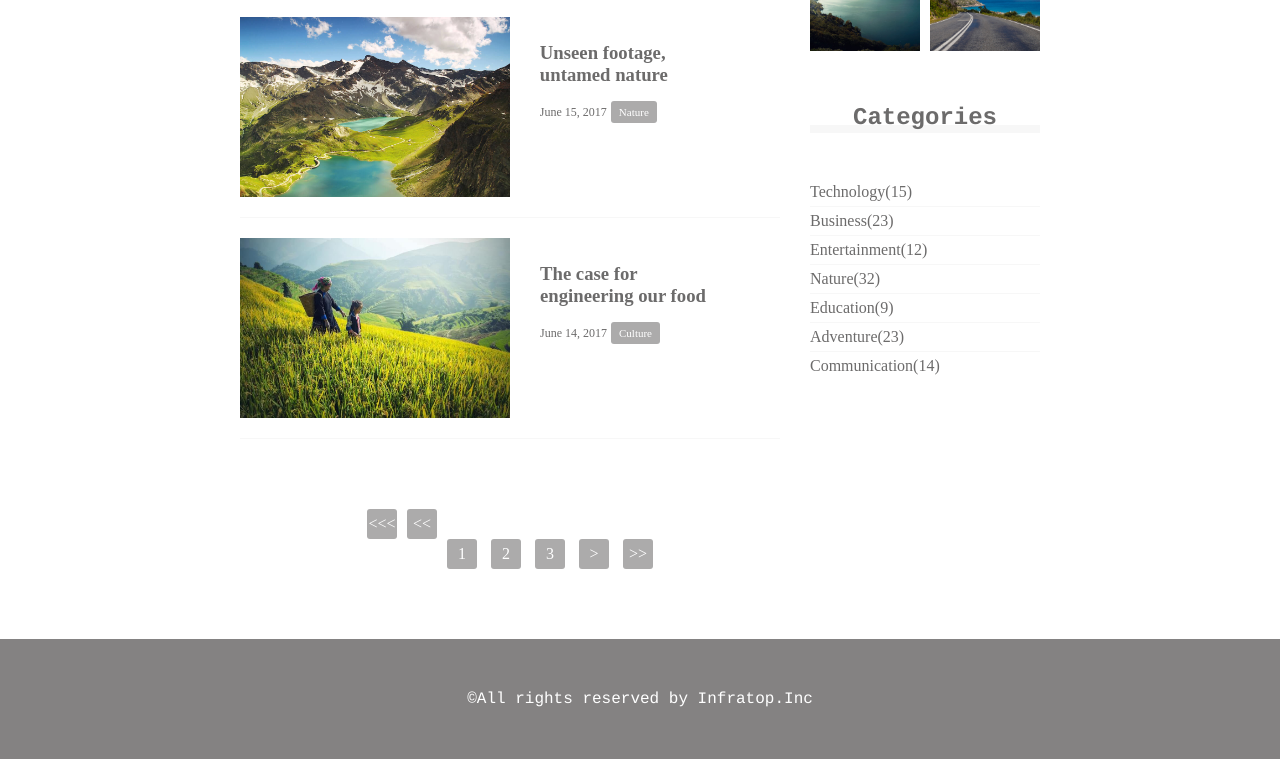
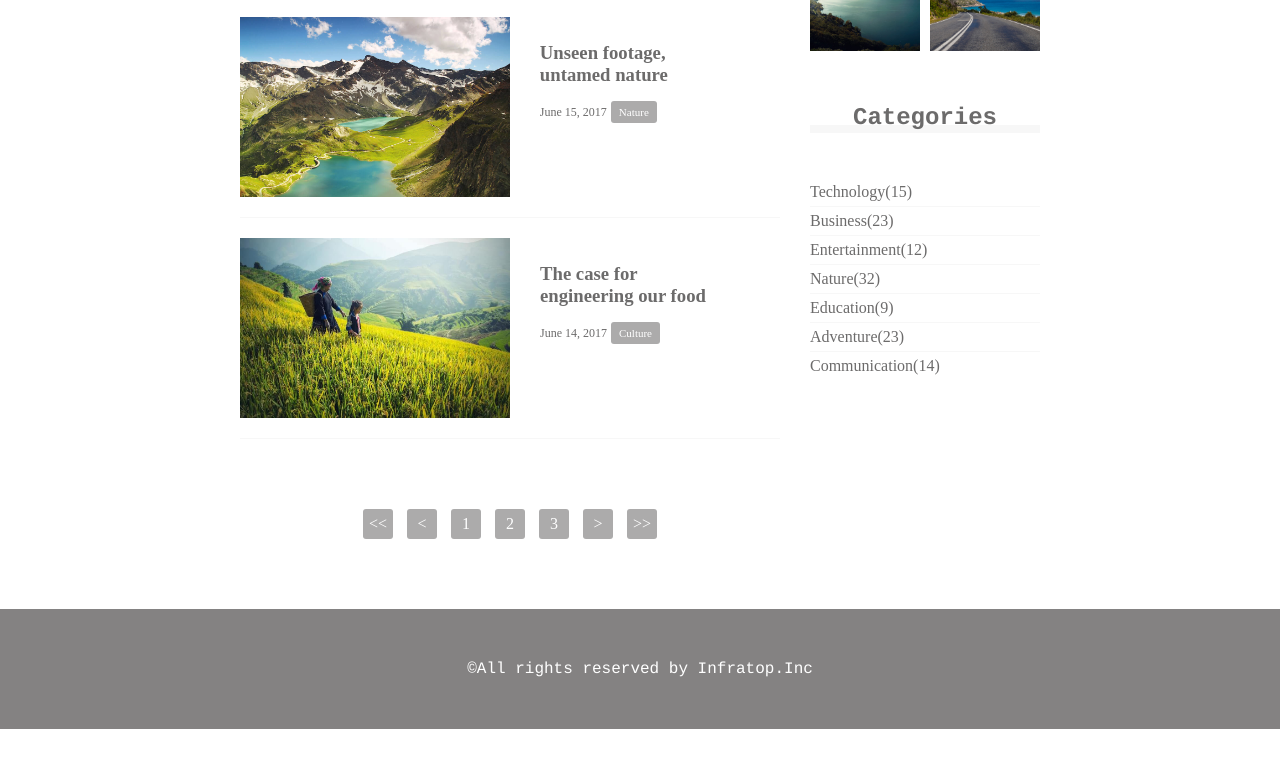
Before and after one commit to jasonbeen0080/HTML9, a plain HTML site: page index.html in a window 1280 px wide. Shown: the part 1193-1952 px from the top of the page. After the commit the page ends 1922 px from the top, so only its background shows below. Drawn offline with Linux system fonts and the light colour scheme.

Commit message:
{Finish}HTML9

```diff
--- a/index.html
+++ b/index.html
@@ -128,19 +128,13 @@
         </div>
       </div>
       <div class="pagination">
-        <p>
-          <<< /p>
-            <P>
-              << /P>
-                <p>1</p>
-                <p>2</p>
-                <P>3</P>
-                <p>></p>
-                <p>>></p>
-
-
-
-
+        <p><<</p>
+        <p><</p>
+        <p>1</p>
+        <p>2</p>
+        <p>3</p>
+        <p>></p>
+        <p>>></p>
       </div>
     </section>
     <div class="sidebar">
```
